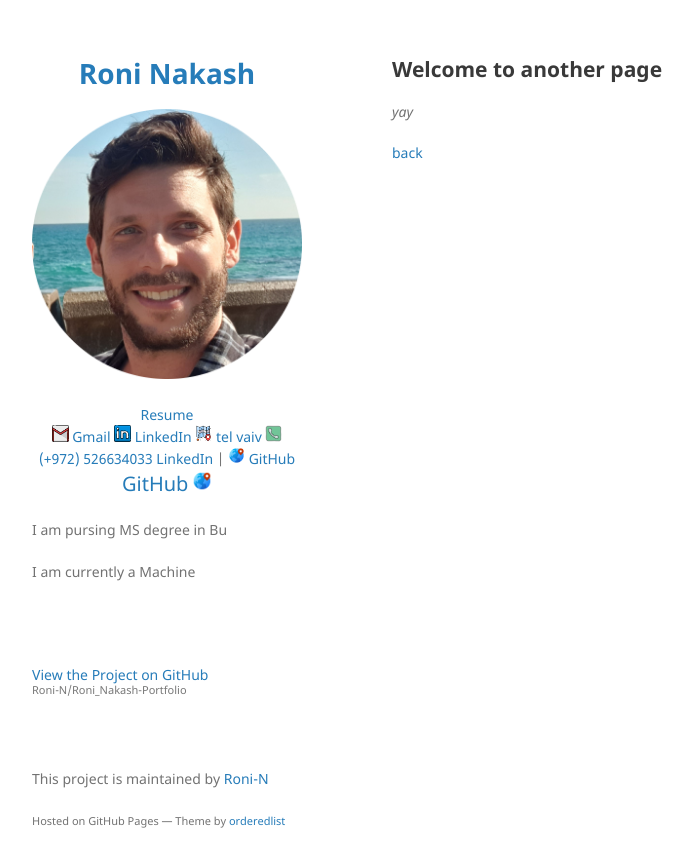
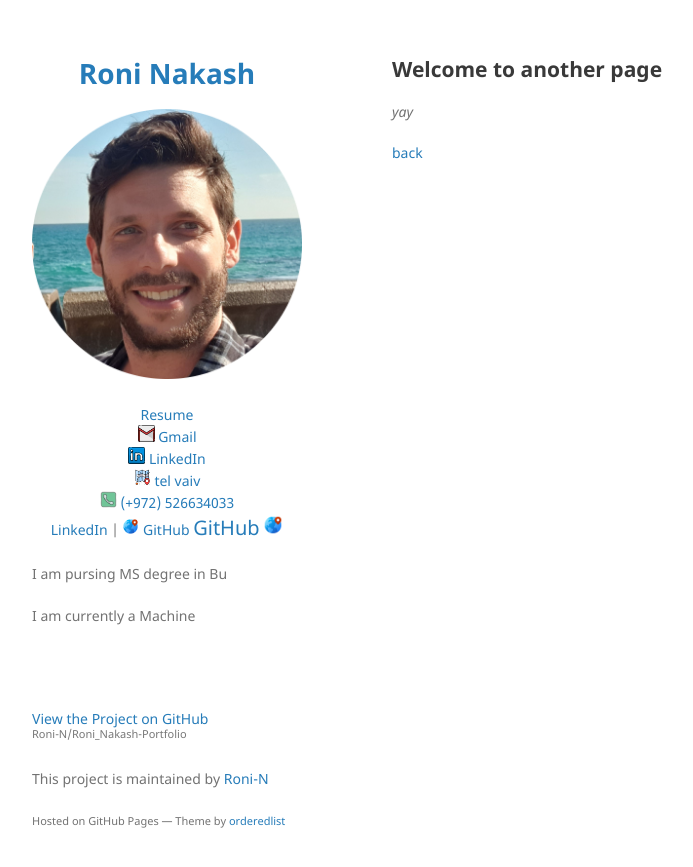
Before and after one commit to Roni-N/Roni_Nakash-Portfolio, a Jekyll site: the page built from another-page.md, in a window 1280 px wide. Shown: the top 867 px of the page, without its empty margins (178-871 px from the left). Built offline with Jekyll 4.4.1, drawn with Linux system fonts in a browser that asks for light colours; our own code applies the rules of GitHub Pages for plain Markdown files.

```diff
--- a/_config.yml
+++ b/_config.yml
@@ -6,13 +6,13 @@ description:
   <a href="pdf/resumedf">Resume</a> <br>
 
   <img src="assets/img/g1.png" alt="Italian Trulli" style="width:17px;height:17px;">
-  <a href="https://www.linkedin.com/in/chrisknhtran/">Gmail</a>
+  <a href="https://www.linkedin.com/in/chrisknhtran/">Gmail</a> <br>
   <img src="assets/img/l2.png" alt="Italian Trulli" style="width:17px;height:17px;">
-  <a href="https://www.linkedin.com/in/chrisknhtran/">LinkedIn</a>
+  <a href="https://www.linkedin.com/in/chrisknhtran/">LinkedIn</a> <br>
   <img src="assets/img/geo2.png" alt="Italian Trulli" style="width:17px;height:17px;">
-  <a >tel vaiv</a>
+  <a >tel vaiv</a> <br>
   <img src="assets/img/t5.png" alt="Italian Trulli" style="width:17px;height:17px;">
-  <a >(+972) 526634033</a>
+  <a >(+972) 526634033</a> <br>
 
 
   <a href="https://www.linkedin.com/in/chrisknhtran/">LinkedIn</a> |
```
